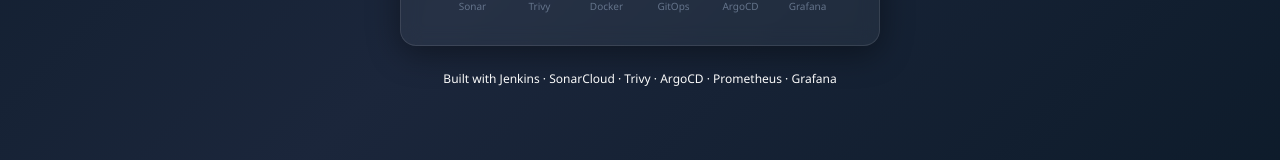
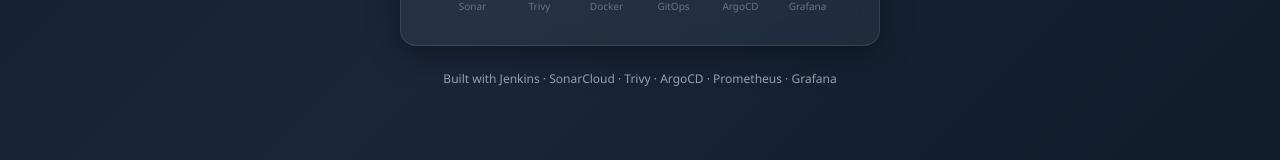
Before and after one commit to saurabhpaljhs-maker/Dream11-Project, a website: page app/public/index.html in a window 1280 px wide. Shown: the part 575-735 px from the top of the page. Drawn offline with Linux system fonts and the light colour scheme; no server answers.

Commit message:
fix double hash typo in footer color

```diff
--- a/app/public/index.html
+++ b/app/public/index.html
@@ -43,7 +43,7 @@
   .pipeline { margin-top: 28px; display: flex; justify-content: space-between; gap: 4px; }
   .stage { flex: 1; text-align: center; font-size: 10px; color: #64748b; }
   .stage-dot { width: 10px; height: 10px; background: #4ade80; border-radius: 50%; margin: 0 auto 6px; }
-  .footer { margin-top: 24px; font-size: 12px; color: ##94a3b8; text-align: center; }
+  .footer { margin-top: 24px; font-size: 12px; color: #94a3b8; text-align: center; }
 </style>
 </head>
 <body>
```
